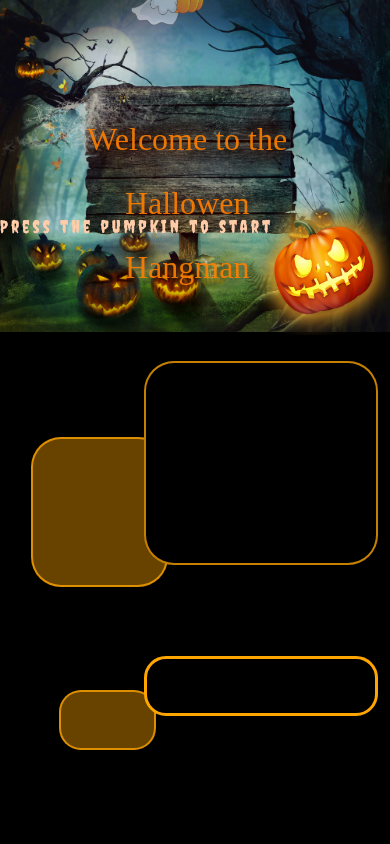
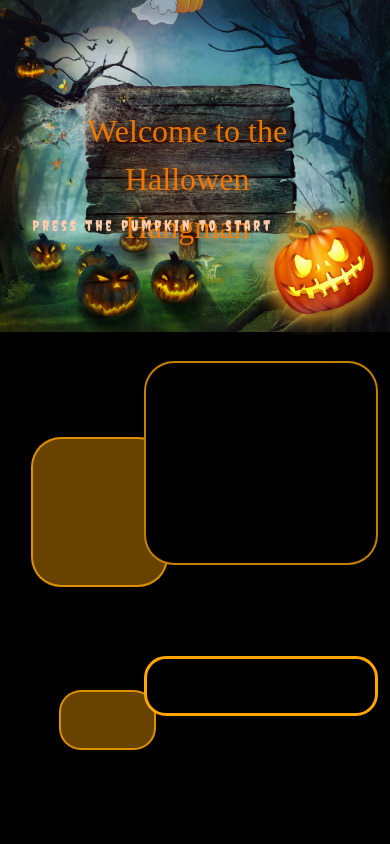
Before and after one commit to ksemal/Word-Guess-Game, a plain HTML site: page index.html in a window 390 px wide. Shown: the top 844 px of the page. Drawn offline with Linux system fonts and the light colour scheme; a web font is replaced by a local one.

Commit message:
update css

```diff
--- a/assets/css/style.css
+++ b/assets/css/style.css
@@ -189,10 +189,10 @@ body {
 @media screen and (max-width: 640px) {
     .heading {
         left: 25%;
-        line-height: 2;
+        line-height: 1.5;
     }
     .sm {
-        left: 5%;
+         font-size: 15px;
     }
     #button {
         width: 35%;
```
